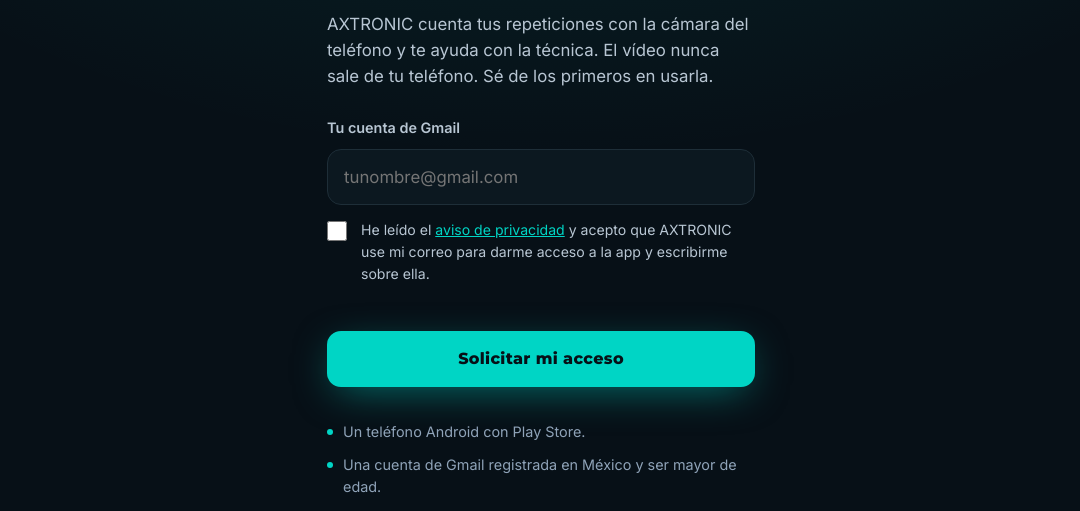
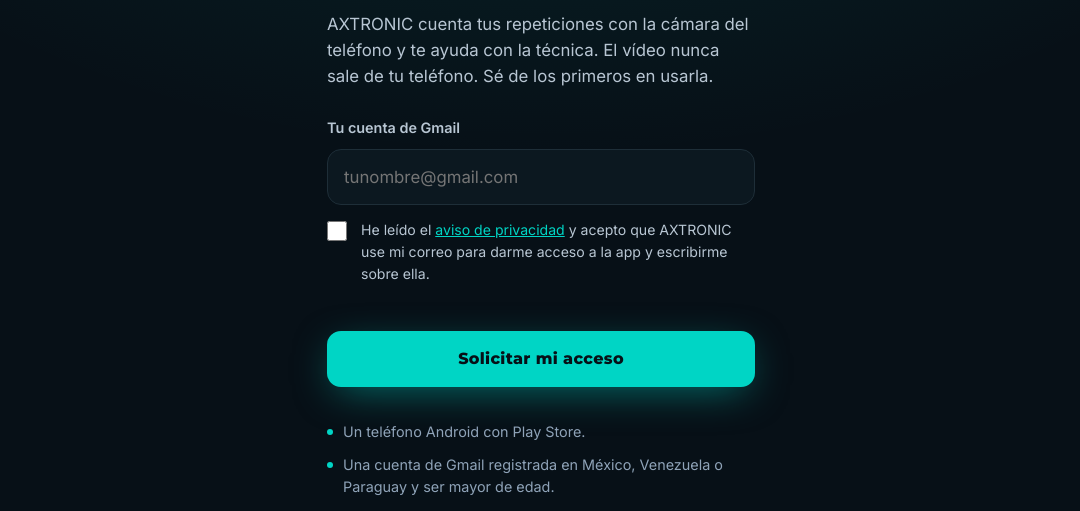
Before and after one commit to axtronic/axtronic-beta, a plain HTML site: page acceso/index.html in a window 1280 px wide. Shown: the part 286-797 px from the top of the page, without its empty margins (99-1179 px from the left). Drawn offline with Linux system fonts and the light colour scheme.

Commit message:
acceso: la prueba también se abre en Venezuela y Paraguay
Co-Authored-By: Claude Opus 5.5 <noreply@anthropic.com>

```diff
--- a/acceso/index.html
+++ b/acceso/index.html
@@ -81,7 +81,7 @@ footer{margin-top:48px;font-size:.78rem;color:var(--muted)}
 
     <ul class="needs">
       <li>Un teléfono Android con Play Store.</li>
-      <li>Una cuenta de Gmail registrada en México y ser mayor de edad.</li>
+      <li>Una cuenta de Gmail registrada en México, Venezuela o Paraguay y ser mayor de edad.</li>
       <li>Es gratis. Sin tarjeta.</li>
     </ul>
 
```
